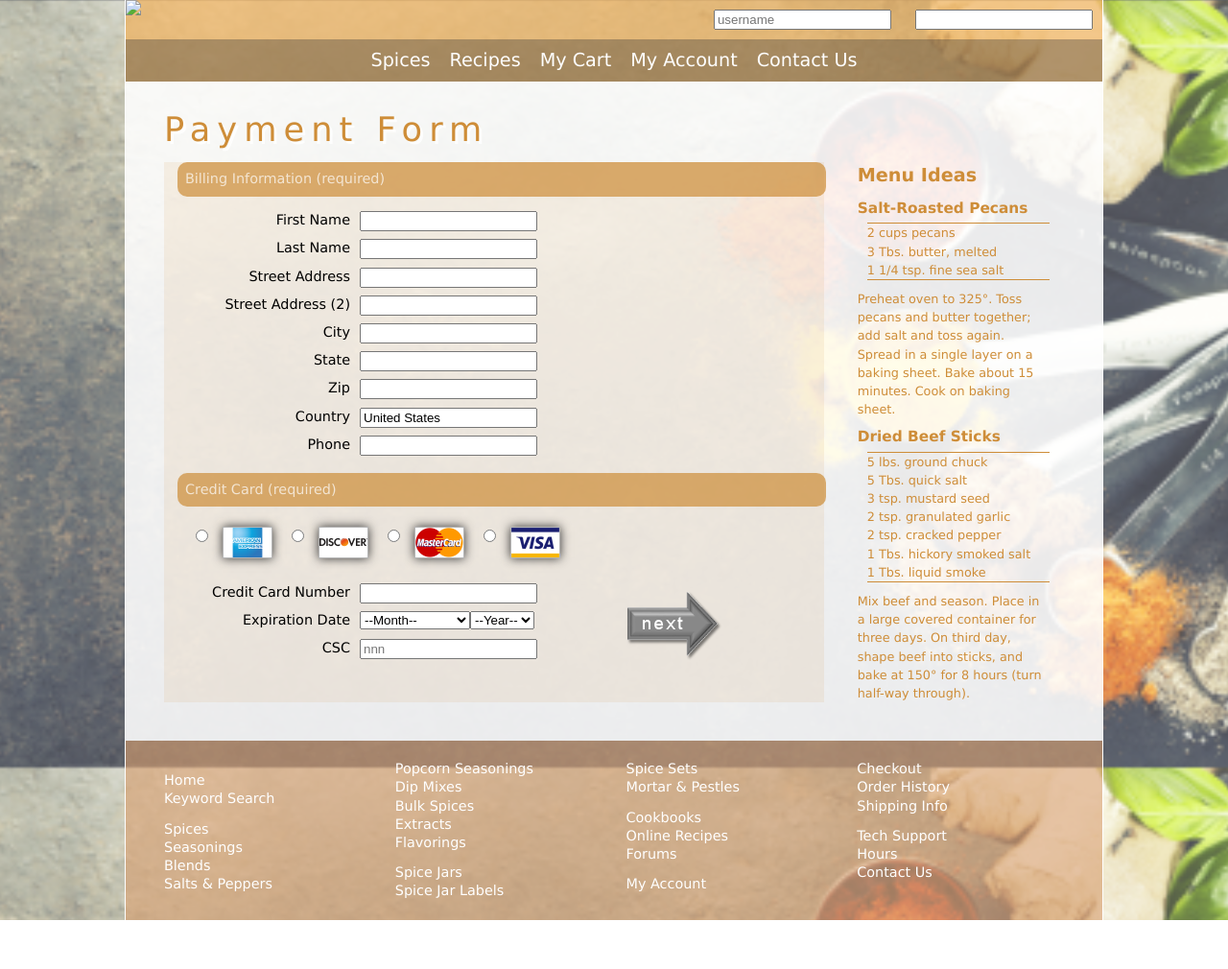
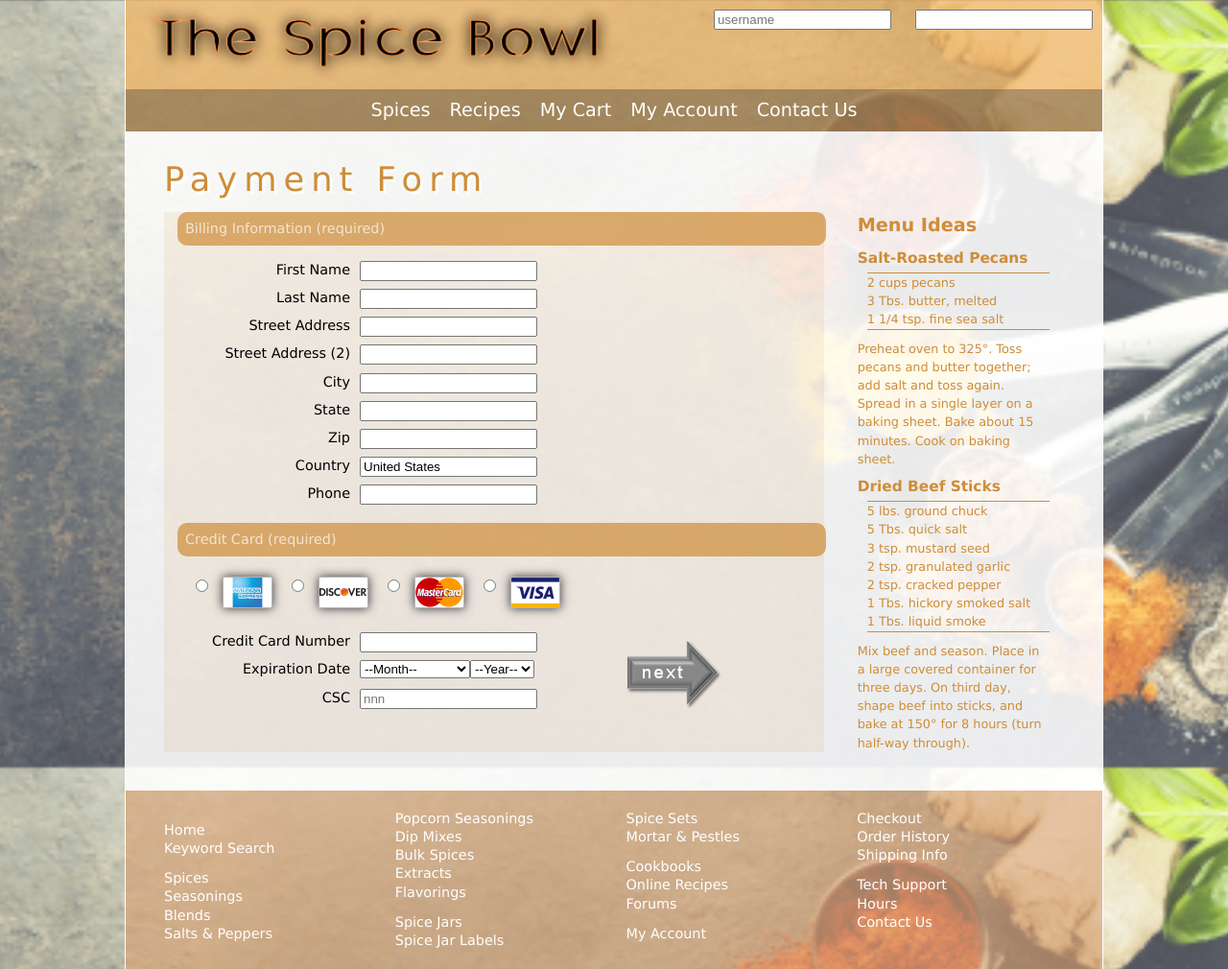
Before and after one commit to CMBollinger/Tut7Case2, a plain HTML site: page index.html in a window 1280 px wide. Shown: the whole page at 96% size. Before the commit the page ends 959 px from the top, so only its background shows below. Drawn offline with Linux system fonts and the light colour scheme; files whose address does not match are found by name.

Commit message:
fixed image

```diff
--- a/index.html
+++ b/index.html
@@ -26,7 +26,7 @@
 
 <body>
    <header>
-      <img src="./Images/sb_logo.png alt="The Spice Bowl" />
+      <img src="./Images/sb_logo.png"" alt="The Spice Bowl" />
       <form action="http://www.example.com/sb/login" method="post" id="login">
          <input type="text" for="username" id="userBox" placeholder="username">
          <input type="text" name="password" id="pwdBox">
```
